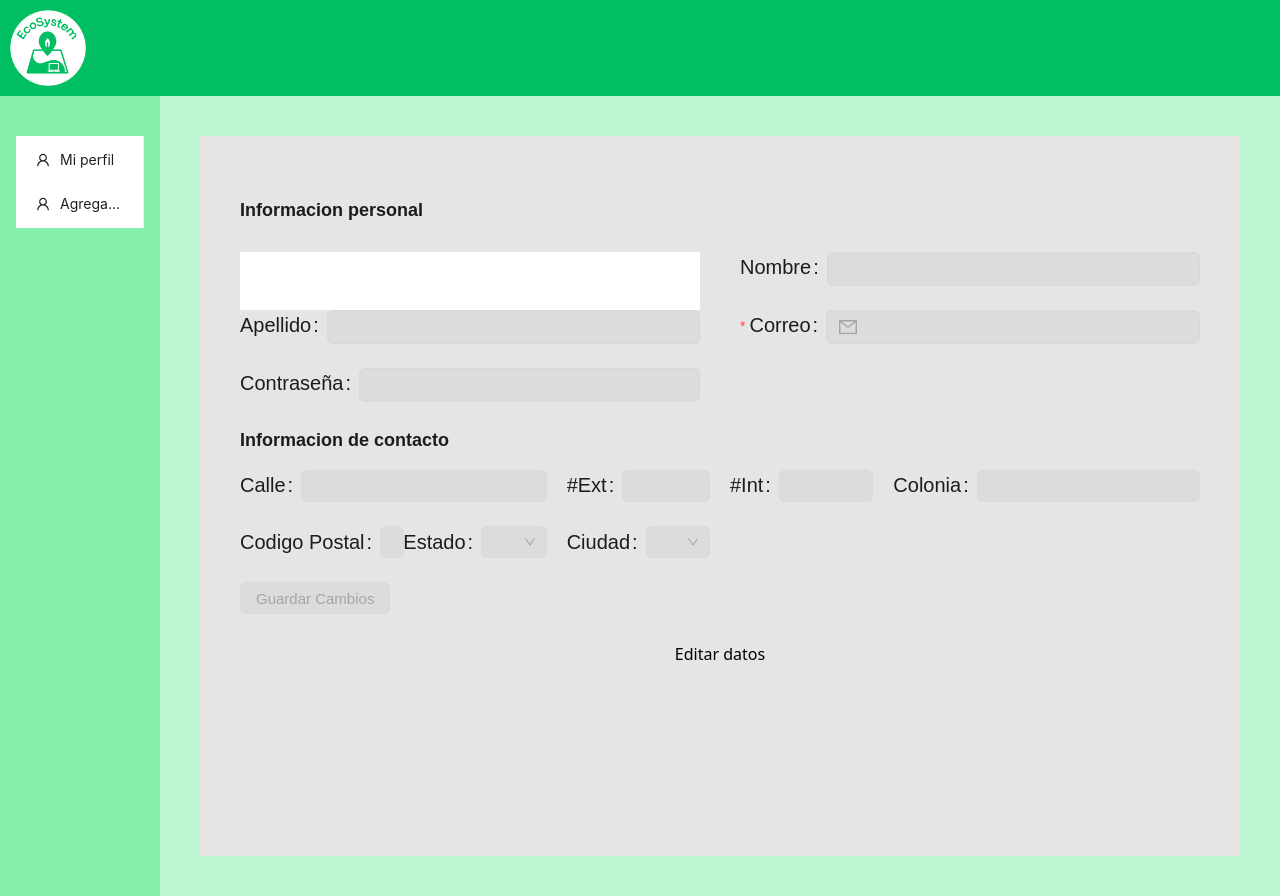
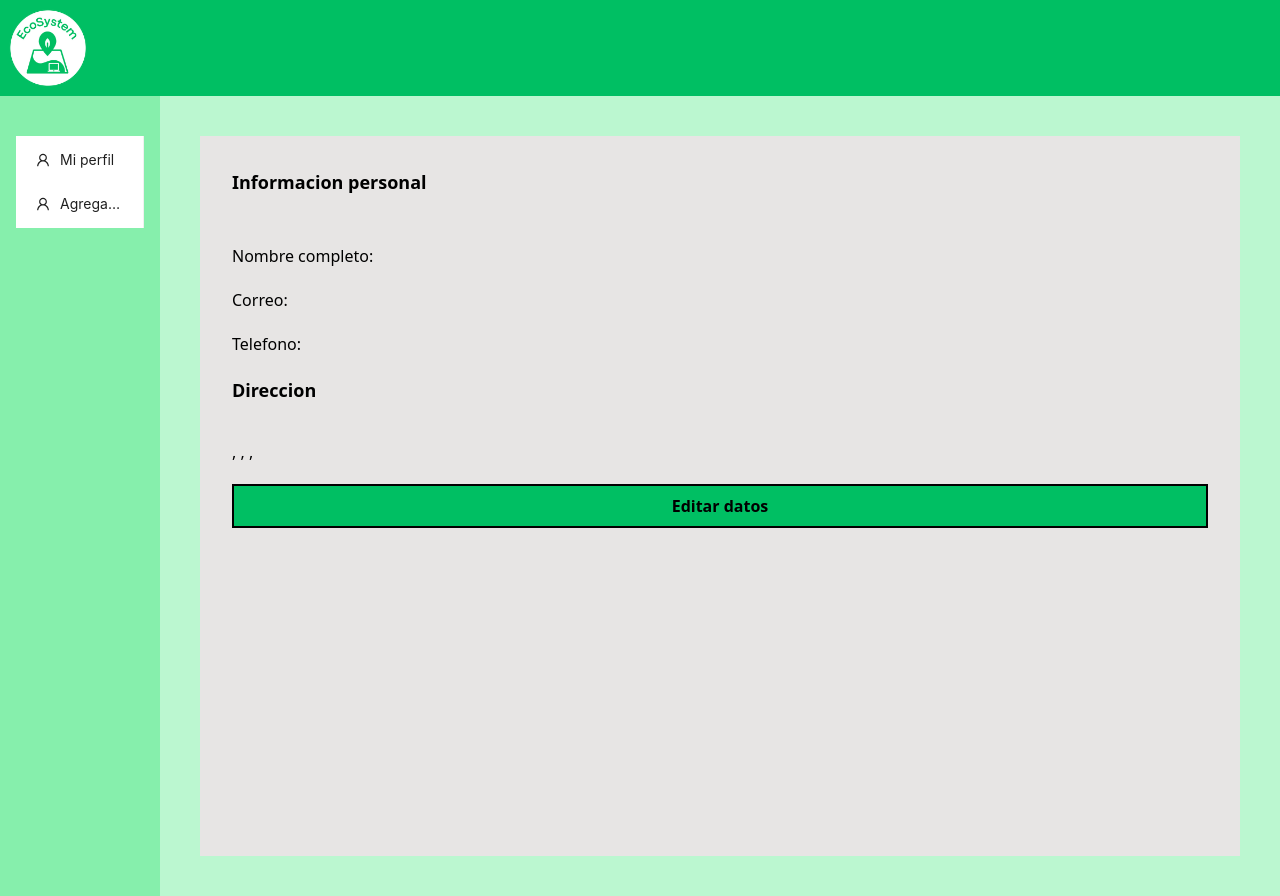
Before and after one commit to EAhumada08/eco-system, a React (Vite) app: page /dashboard/client_profile in a window 1280 px wide. Built offline with nearby package versions, Linux system fonts and the light colour scheme; no server answers.

Commit message:
modifiedCleinProfile

```diff
--- a/src/pages/ClientProfile.jsx
+++ b/src/pages/ClientProfile.jsx
@@ -1,203 +1,74 @@
-import { MailOutlined } from '@ant-design/icons'
-import { Button, ConfigProvider, Form, Input, Select } from 'antd'
 import { useEffect, useState } from 'react'
 import { states } from '../const/states'
 import { getClientById } from '../services/clients'
+import EditProfile from '../components/client/EditProfile'
 
 export default function ClientProfile () {
-  const [form] = Form.useForm()
-  const [componentDisabled, setComponentDisable] = useState({ disabled: true, text: 'Editar datos' })
-  const [client, setClient] = useState()
+  const [edit, setEdit] = useState(false)
+  const [client, setClient] = useState({
+    firstname: '',
+    lastname: '',
+    email: '',
+    tel: '',
+    calle: '',
+    extN: '',
+    intN: '',
+    col: '',
+    cp: '',
+    city: '',
+    state: ''
+  })
 
   const getClient = async () => {
     const id = window.localStorage.getItem('idUser')
-    console.log(id)
+
     try {
       const res = await getClientById(id)
-      console.log(res)
       setClient(res)
     } catch (error) {
       console.log(error)
     }
   }
+
   useEffect(() => {
     getClient()
   }, [])
-  console.log(client?.firstname)
 
-  const handleComponentDisable = () => {
-    componentDisabled.disabled
-      ? setComponentDisable({ disabled: false, text: 'Dejar de editar' })
-      : setComponentDisable({ disabled: true, text: 'Editar datos' })
+  const { firstname, lastname, email, tel, col, city, state, cp, extN, intN, calle } = client
+
+  const handleEdit = () => {
+    setEdit(true)
   }
 
-  const state = Form.useWatch('state', form)
-  const result = states.find((name) => name.nombre === state)
+  const result = states.find((name) => name.nombre === 'a')
   const ciudades = result?.ciudades
 
-  const onFinish = (values) => {
-    console.log('Received values of form: ', values)
-  }
+  return (
+    <>
+      {
+      edit
+        ? <EditProfile client={client} />
 
-  const clientData = {
-    lastname: client?.firstname
-  }
+        : <div className='p-4 m-4  flex flex-col gap-y-5  '>
 
-  return (
+          <h1 className=' font-bold text-lg mb-7'>Informacion personal</h1>
+          <p>{`Nombre completo: ${firstname} ${lastname}`}</p>
+          <p>{`Correo: ${email}`}</p>
+          <p>{`Telefono: ${tel}`}</p>
 
-    <div className='p-4 m-4  flex flex-col gap-y-5 justify-center items-center'>
-      <h1>{client?.firstname}</h1>
+          <h1 className=' font-bold text-lg mb-4'>Direccion</h1>
+          <p>{`${calle} ${extN}, ${col}, ${city}, ${state}`}</p>
 
-      <div className='flex p-2'>
-        <ConfigProvider
-          theme={{
-            components: {
-              Form: {
-                labelFontSize: 20
-              },
-              Input: {
-                inputFontSize: 18
-              },
-              Button: {
-                fontSize: 15
-              }
-            },
-            token: {
-              colorPrimary: '#00BF63',
-              fontFamily: 'Codec Pro,sans-serif'
-            }
-          }}
-        >
+          <button
+            className=' border-2 border-black p-2 font-semibold bg-[#00BF63] hover:bg-green-300'
+            onClick={handleEdit}
+          >
+            Editar datos
+          </button>
 
-          <Form
-            initialValues={clientData}
-            form={form}
-            onFinish={onFinish}
-            disabled={componentDisabled.disabled}
-          >
-            <h2 className=' font-bold text-lg mb-7'>Informacion personal</h2>
-            <div className='grid grid-cols-2 gap-x-10'>
+          </div>
+}
+    </>
 
-              <input type='text' name='NOSE' defaultValue={client?.firstname} />
-              <Form.Item
-                label='Nombre'
-                name='firstname'
-                initialValue={client?.firstname}
-              >
-                <Input className='border-2 border-black' />
-              </Form.Item>
-              <Form.Item label='Apellido' name='lastname'>
-                <Input className='border-2 border-black' />
-              </Form.Item>
-              <Form.Item
-                name='email'
-                label='Correo'
-                rules={[
-                  {
-                    type: 'email',
-                    message: 'No es una direccion de correo valida'
-                  },
-                  {
-                    required: true,
-                    message: 'Porfavor ingresa tu correo'
-                  }
-                ]}
-              >
-                <Input
-                  className='border-2 border-black'
-                  prefix={<MailOutlined />}
-                />
-              </Form.Item>
-              <Form.Item
-                name='password'
-                label='Contraseña'
-                rules={[
-                  {
-                    type: 'password'
-                  }
-                ]}
-              >
-                <Input
-                  className='border-2 border-black'
-                  type='password'
-                />
-              </Form.Item>
-            </div>
-            <h2 className=' font-bold text-lg mb-4'>Informacion de contacto</h2>
-            <div className='grid grid-cols-6 gap-x-5'>
-              <Form.Item
-                className='col-span-2'
-                name='street'
-                label='Calle'
-              >
-                <Input />
-              </Form.Item>
-              <Form.Item
-                name='extN'
-                label='#Ext'
-              >
-                <Input />
-              </Form.Item>
-              <Form.Item
-                name='intN'
-                label='#Int'
-              >
-                <Input />
-              </Form.Item>
-              <Form.Item
-                className='col-span-2'
-                name='col'
-                label='Colonia'
-              >
-                <Input />
-              </Form.Item>
-              <Form.Item
-                name='cp'
-                label='Codigo Postal'
-              >
-                <Input />
-              </Form.Item>
-              <Form.Item
-                name='state'
-                label='Estado'
-              >
-                <Select
-                  options={states.map((state) => {
-                    return (
-                      {
-                        value: state.nombre,
-                        label: state.nombre
-                      }
-                    )
-                  })}
-                />
-              </Form.Item>
-              <Form.Item
-                name='city'
-                label='Ciudad'
-              >
-                <Select
-                  options={ciudades?.map((ciudad) => {
-                    return (
-                      {
-                        value: ciudad,
-                        label: ciudad
-                      }
-                    )
-                  })}
-                />
-              </Form.Item>
-            </div>
-            <Button htmlType='submit'>Guardar Cambios</Button>
-          </Form>
-        </ConfigProvider>
-
-      </div>
-      <button
-        onClick={handleComponentDisable}
-      >{componentDisabled.text}
-      </button>
-
-    </div>
   )
 }
```
